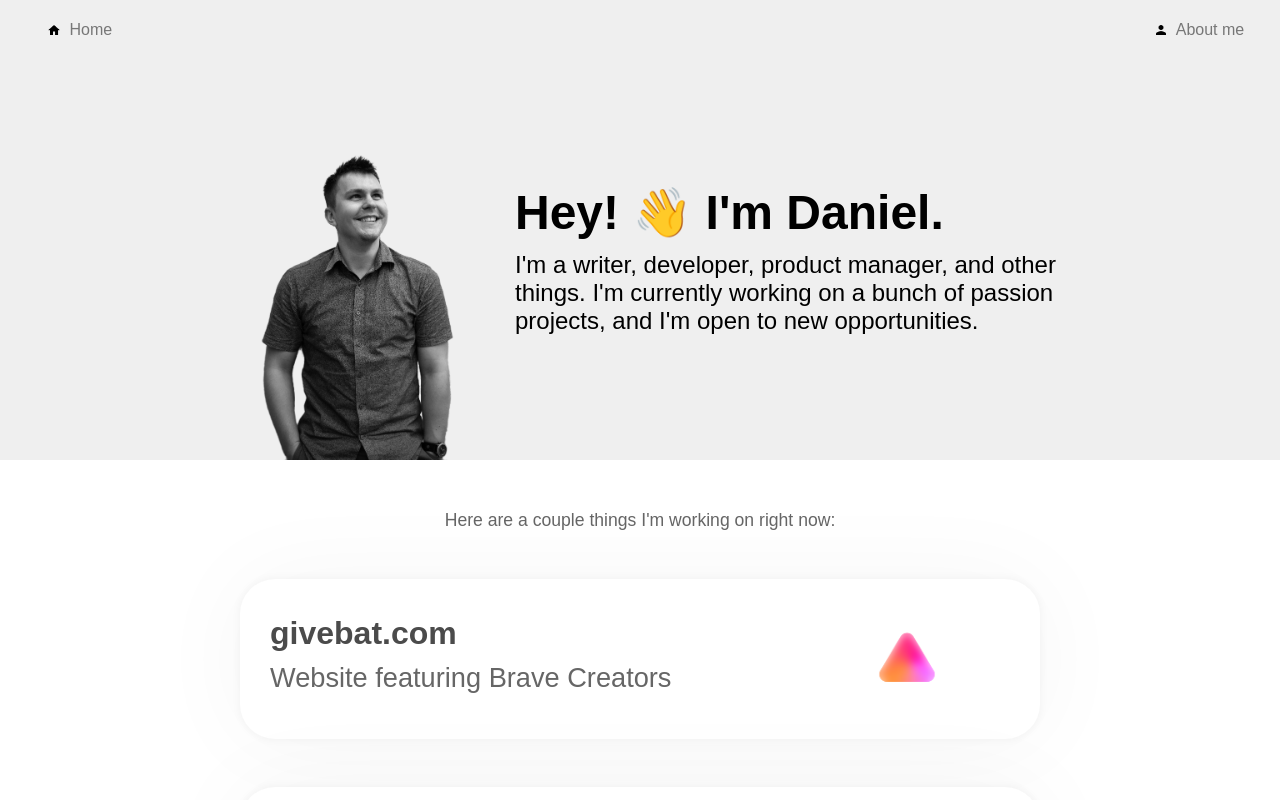
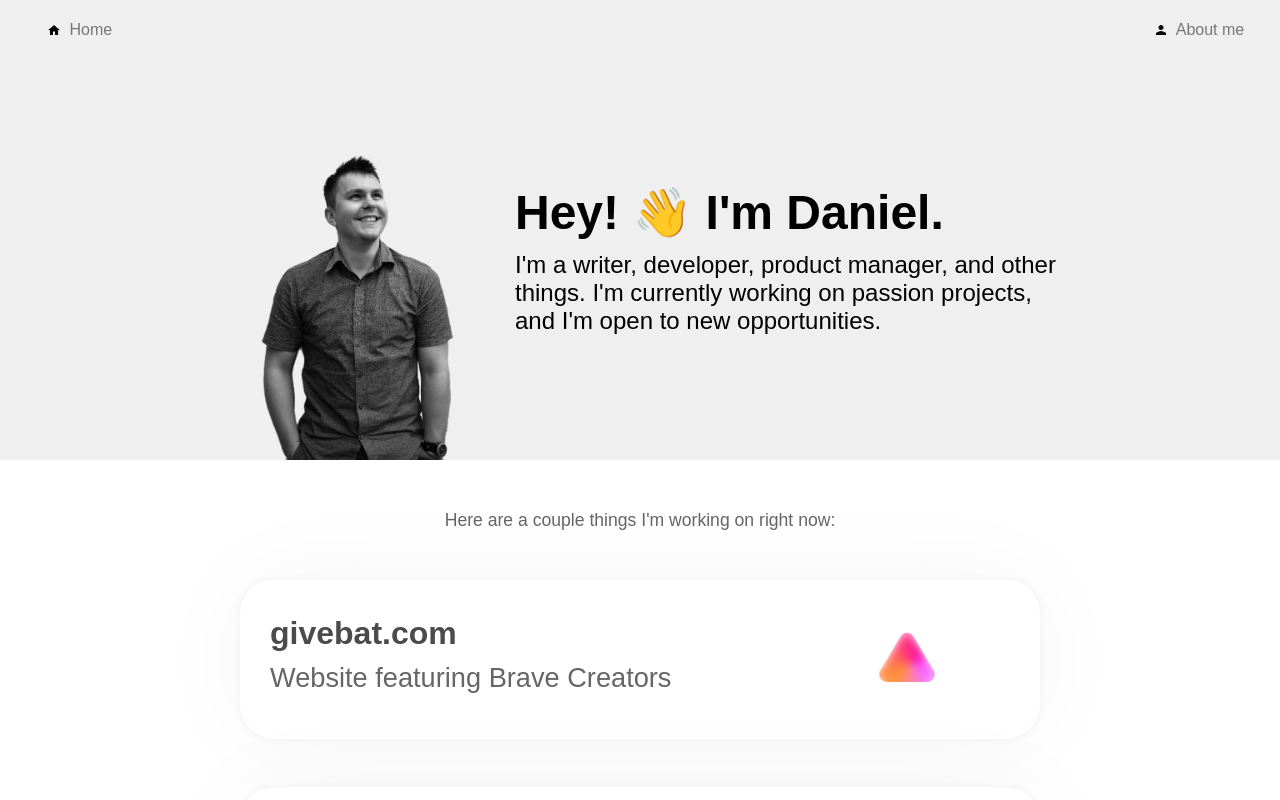
Before and after one commit to danielcolinjames/dcj.dev, a React (Create React App) app: page / in a window 1280 px wide. Shown: the top 800 px of the page. Built offline with nearby package versions, Linux system fonts and the light colour scheme; a web font is replaced by a local one.

Commit message:
Update introduction text

```diff
--- a/src/Components/IntroSection.js
+++ b/src/Components/IntroSection.js
@@ -160,7 +160,7 @@ export default (props) => {
                 Hey! {props.emoji} I'm Daniel.
             </IntroTextH1>
             <IntroTextH2>
-                I'm a writer, developer, product manager, and other things. I'm currently working on a bunch of passion projects, and I'm open to new opportunities.
+                I'm a writer, developer, product manager, and other things. I'm currently working on passion projects, and I'm open to new opportunities.
             </IntroTextH2>
 
         </IntroBackgroundContainer>
```
